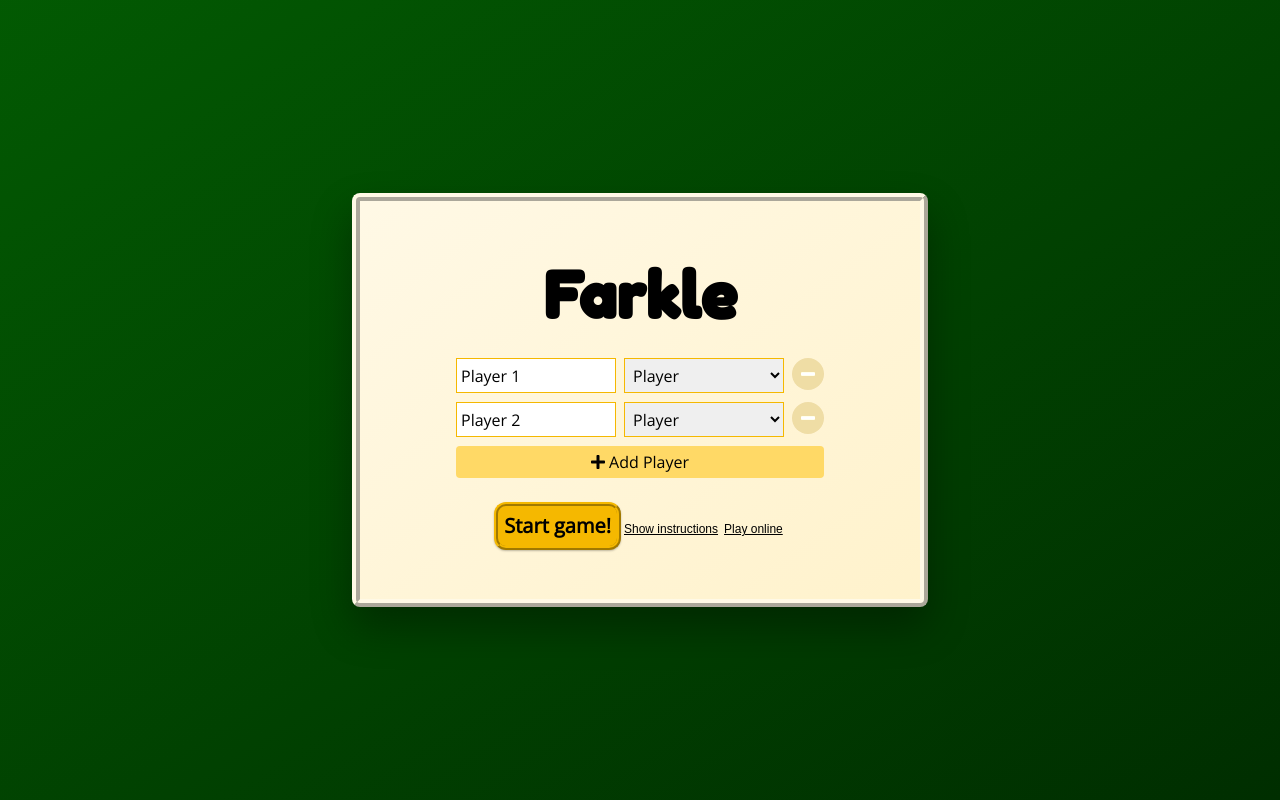
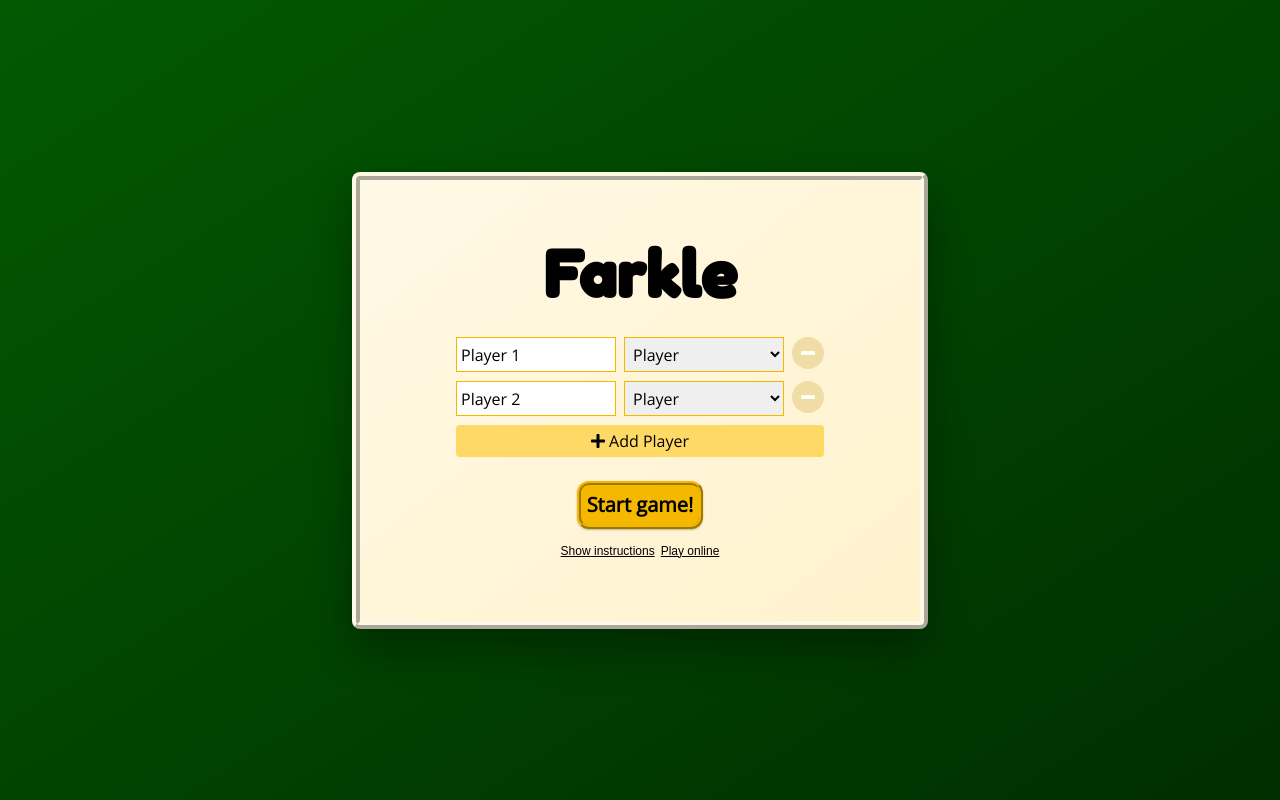
Before and after one commit to tbergman/farkle, a React (Create React App) app: page / in a window 1280 px wide. Built offline with nearby package versions, Linux system fonts and the light colour scheme; what cannon, react-three-fiber would draw is missing.

Commit message:
Centers start game button

```diff
--- a/src/components/GameIntro/GameConfig/GameConfig.styles.scss
+++ b/src/components/GameIntro/GameConfig/GameConfig.styles.scss
@@ -86,3 +86,8 @@
     }
   }
 }
+
+.start-button {
+  display: block;
+  margin: auto;
+}
--- a/src/components/GameIntro/GameConfig/GameConfig.tsx
+++ b/src/components/GameIntro/GameConfig/GameConfig.tsx
@@ -100,7 +100,7 @@ const GameConfig = ({ startGame }: GameConfigProps) => {
           <FontAwesomeIcon icon={faPlus} /> Add Player
       </button>
     </div>
-    <GameButton onClick={() => startGame(players)}>Start game!</GameButton>
+    <GameButton className="start-button" onClick={() => startGame(players)}>Start game!</GameButton>
     </>
   )
 }
```
